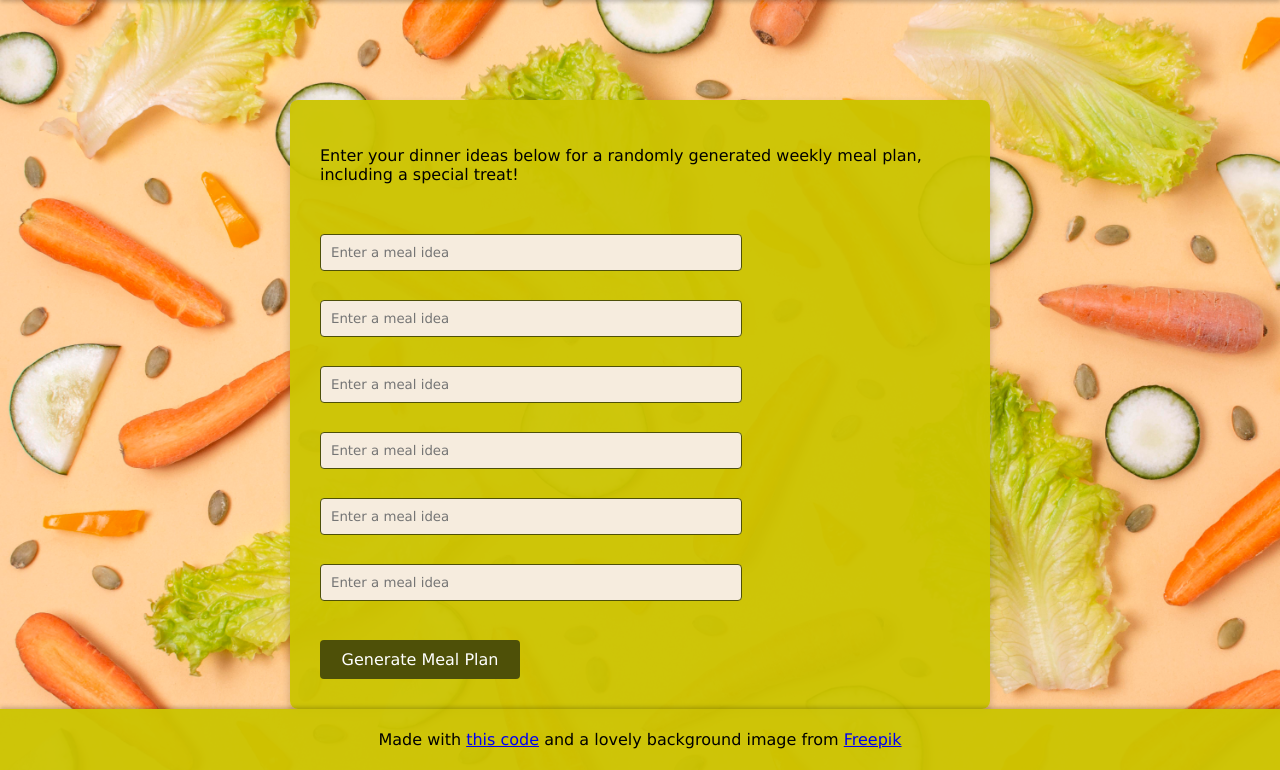
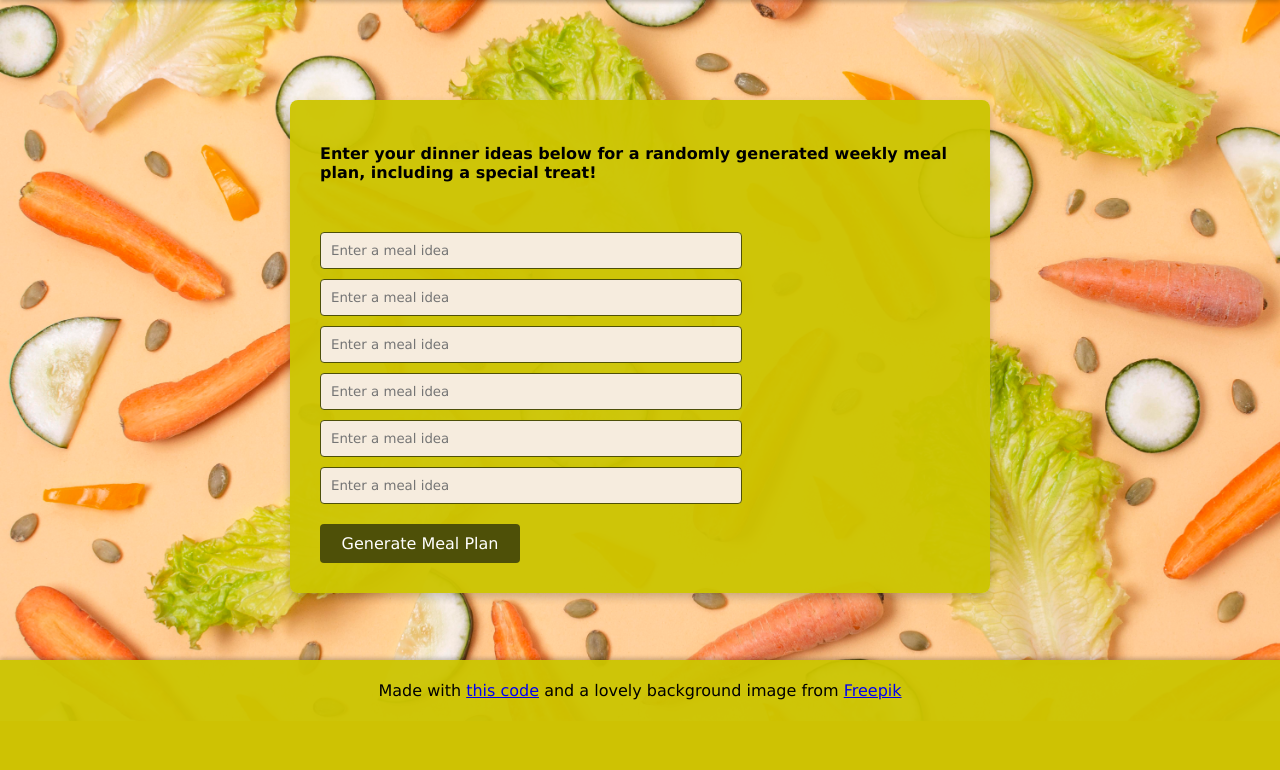
Before and after one commit to kazvee/snake-bytes, a Flask app: page / in a window 1280 px wide. Shown: the part 79-849 px from the top of the page. After the commit the page ends 779 px from the top, so only its background shows below. Run offline with Flask 3, Linux system fonts and the light colour scheme.

Commit message:
Add heading & apply styling to form elements

```diff
--- a/templates/index.html
+++ b/templates/index.html
@@ -13,11 +13,12 @@
         <h1>Snake Bytes Dinner Planner</h1>
     </header>
     <main class="container">
-        <p>Enter your dinner ideas below for a randomly generated weekly meal plan, including a special treat!</p>
+        <h2>Enter your dinner ideas below for a randomly generated weekly meal plan, including a special treat!</h2>
         <form method="POST" action="/">
             {% for i in range(6) %}
             <label for="meal_{{ i }}" class="sr-only">Meal Idea {{ i + 1 }}</label>
-            <input type="text" id="meal_{{ i }}" name="meal_{{ i }}" placeholder="Enter a meal idea" required><br>
+            <input type="text" id="meal_{{ i }}" name="meal_{{ i }}" placeholder="Enter a meal idea" class="input-field"
+                required>
             {% endfor %}
             <input type="submit" value="Generate Meal Plan">
         </form>
@@ -29,6 +30,9 @@
         <p>Made with <a href="https://github.com/kazvee/snake-bytes" target="_blank">this code</a> and a lovely
             background image from <a
                 href="https://www.freepik.com/free-photo/flat-lay-arrangement-delicious-ripe-produces_12726143.htm"
-                target="_blank">Freepik</a></p>
+                target="_blank">Freepik</a>
+        </p>
     </footer>
 </body>
+
+</html>
```
